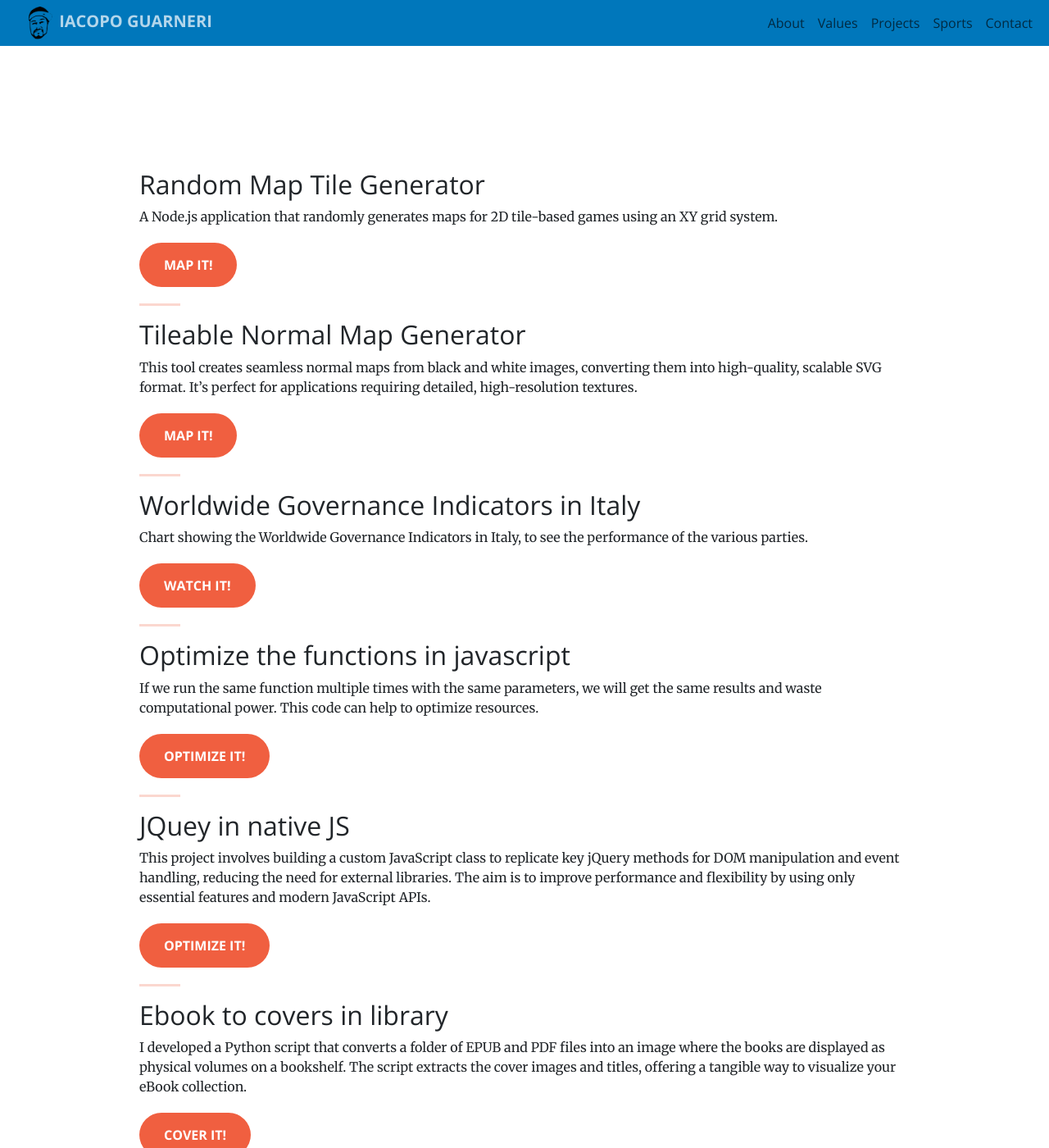
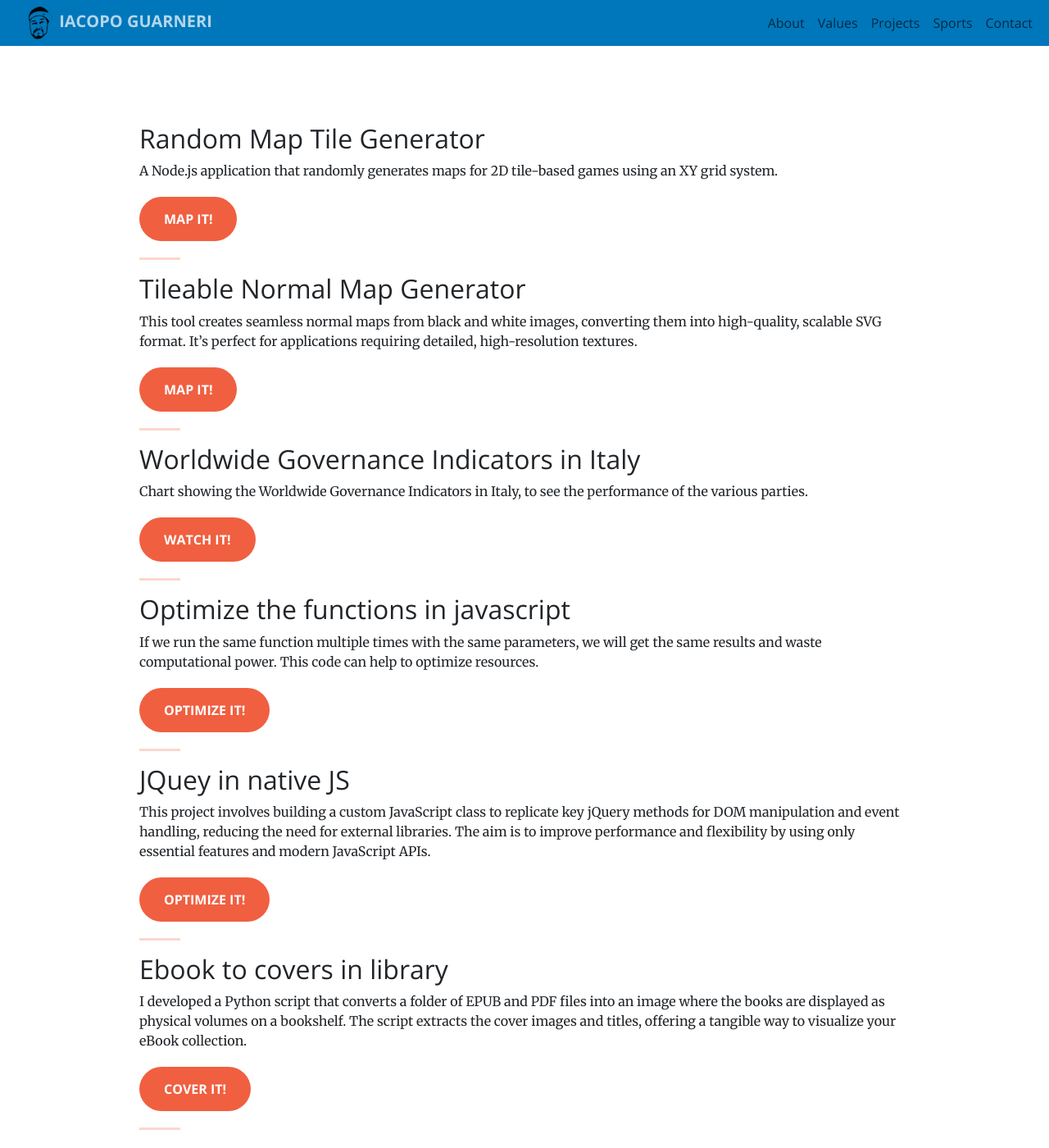
Before and after one commit to iacoposk8/iacoposk8.github.io, a Jekyll site: the page built from projects.md, in a window 1280 px wide and 1400 px high. Shown: the whole window at 82% size. Built offline with Jekyll 4.4.1, drawn with Linux system fonts in a browser that asks for light colours.

Commit message:
Update _base.scss

```diff
--- a/_sass/_base.scss
+++ b/_sass/_base.scss
@@ -96,7 +96,12 @@
 // Navigation
 
 .navbar-default {
+    background-color: #0077bb;
     border-color: rgba($theme-dark, .5);
+    position:fixed;
+    top:0;
+    left:0;
+    width:100%;
     @include sans-serif-font;
     @include transition-all;
     .navbar-header .navbar-brand {
```
